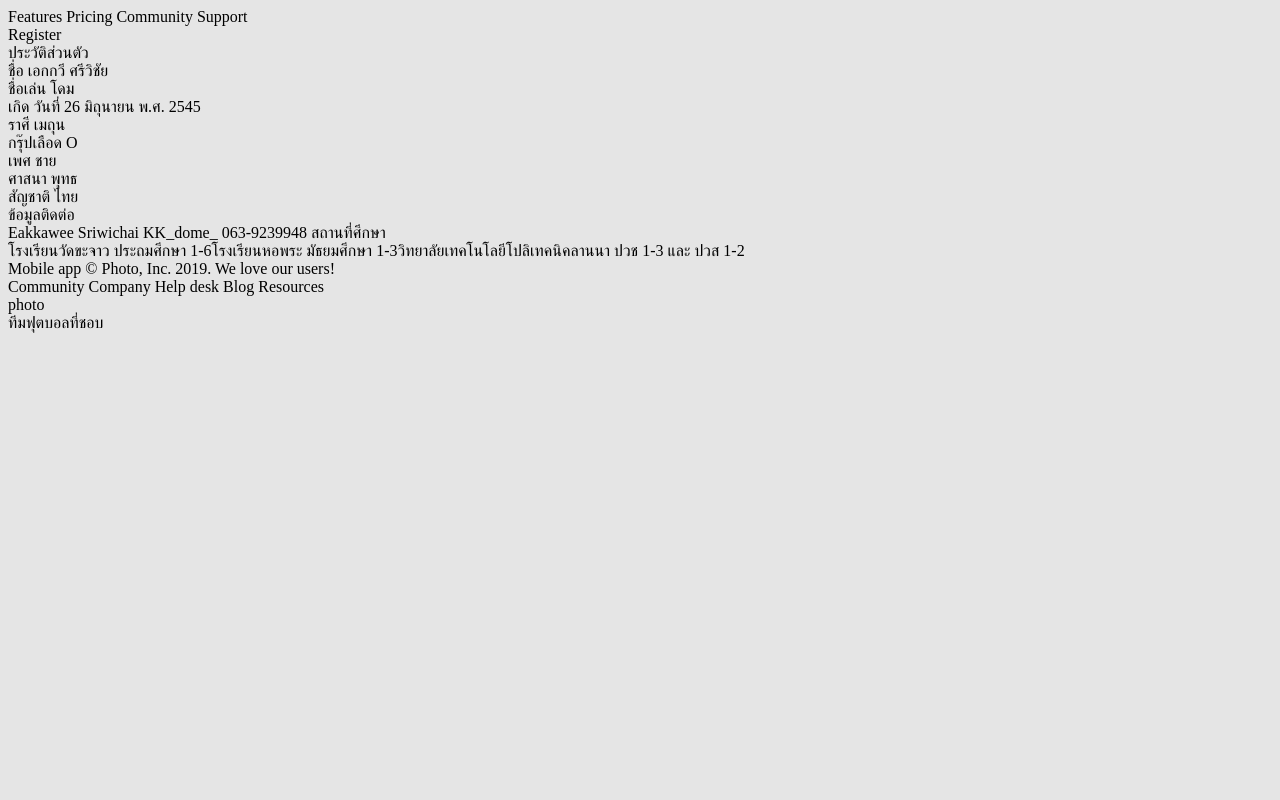
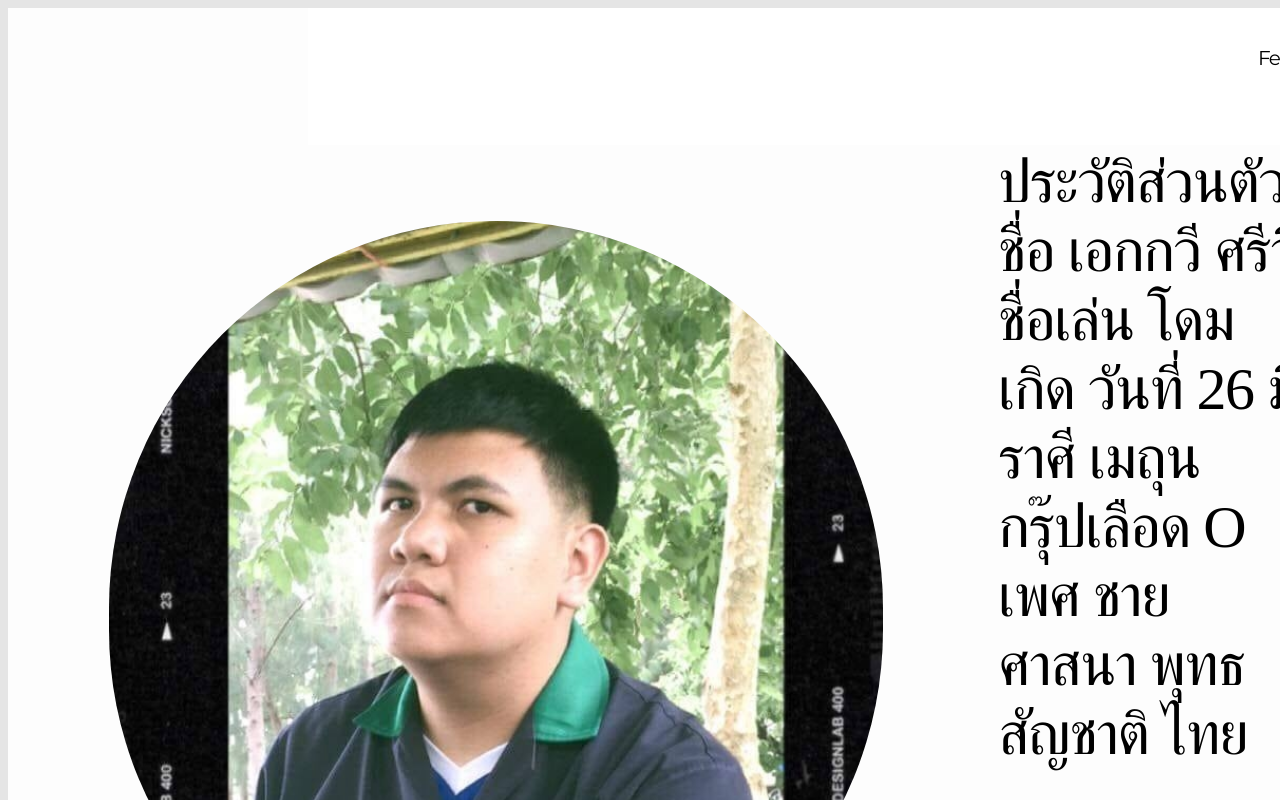
Before and after one commit to kkdome/eakkawee09, a plain HTML site: page index.html in a window 1280 px wide. Drawn offline with Linux system fonts and the light colour scheme; files whose address does not match are found by name.

Commit message:
Update index.html

```diff
--- a/index.html
+++ b/index.html
@@ -9,7 +9,7 @@
   <link href="https://fonts.googleapis.com/css?family=Montserrat&display=swap" rel="stylesheet">
   <link href="https://fonts.googleapis.com/css?family=Comfortaa&display=swap" rel="stylesheet">
 
-  <link rel="stylesheet" href="styles.css">
+  <link rel="stylesheet" href="d.css">
 
   <style>
     /*
```
